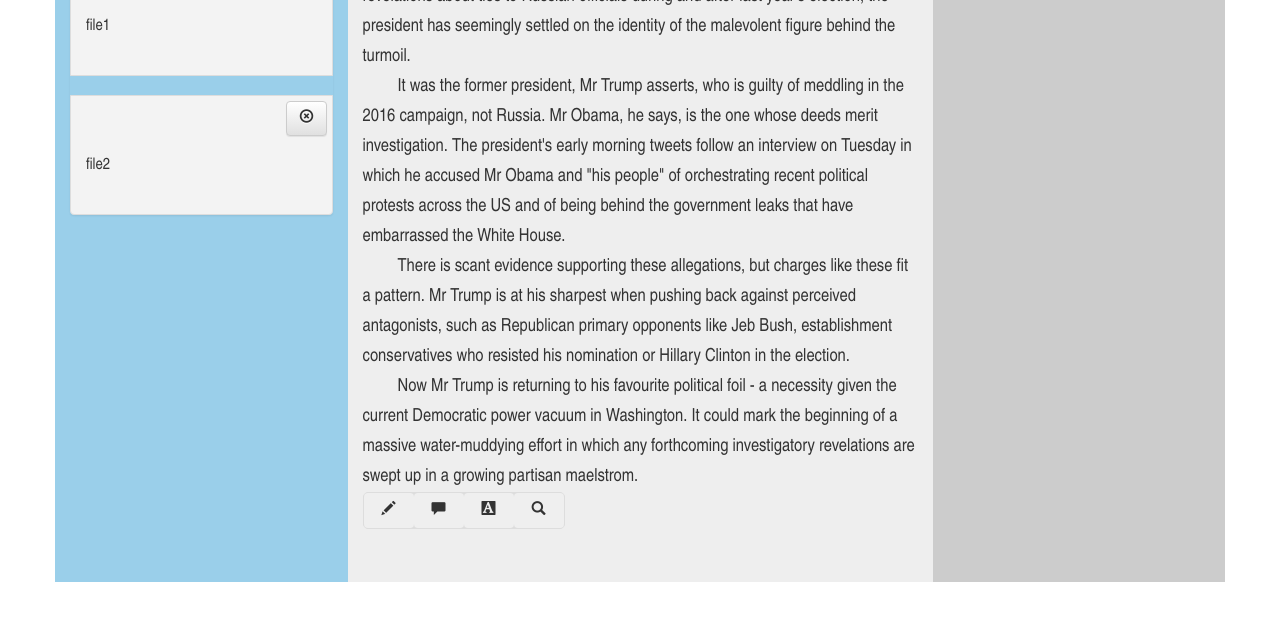
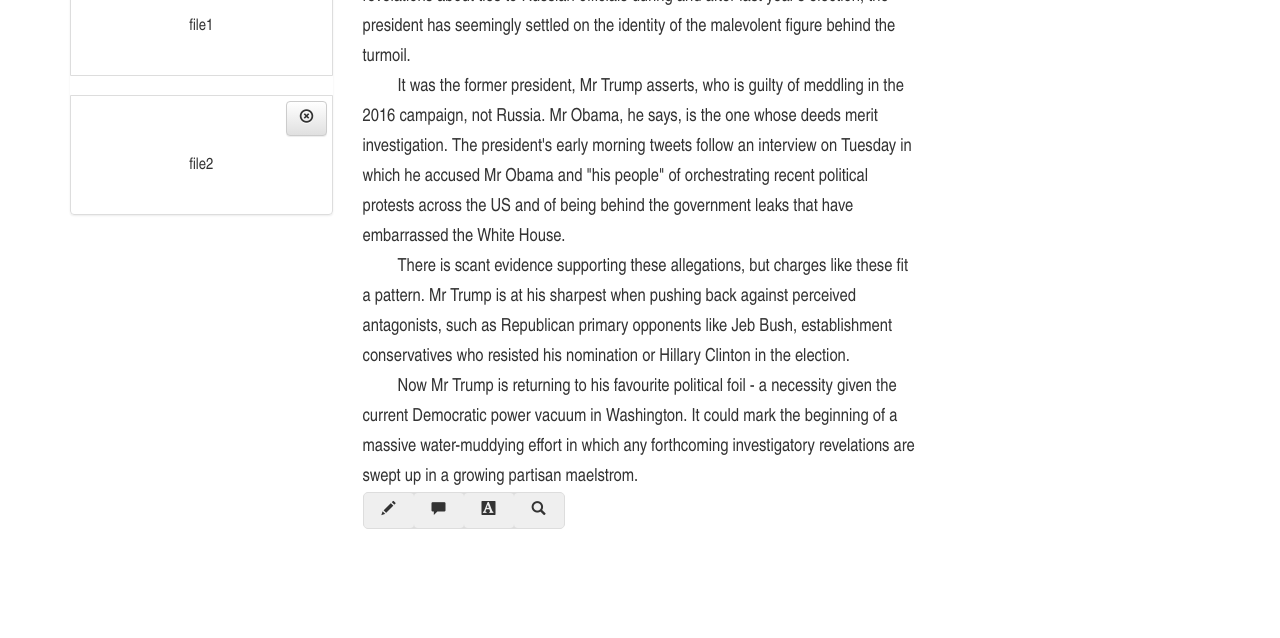
Before and after one commit to demongodYY/local-reader, a website: page index.html in a window 1280 px wide. Shown: the part 162-800 px from the top of the page. Drawn offline with Linux system fonts and the light colour scheme.

Commit message:
修改样式 #2

```diff
--- a/static/css/list_dian.css
+++ b/static/css/list_dian.css
@@ -1,11 +1,3 @@
-.div_catalog li{
-    width: 100%;
-    /*height: 120px;*/
-    margin-top: 20px;
-    background-color: #f3f3f3;
-    text-align: left;
-    /*line-height: 120px;*/
-}
 .div_catalog{
     height:680px;
     position: relative;
@@ -18,9 +10,9 @@
 .div_catalog li span{
     text-align: left;
 }
-#view{
+/*#view{
     height: 680px;
-}
+}*/
 .div_content h2{
     text-align: center;
     line-height: 40px;
--- a/static/css/main.css
+++ b/static/css/main.css
@@ -23,21 +23,10 @@ button,button:active{
 
 }
 /*layout*/
-.div_catalog{
-	background-color: #9acfea;
-	/*height: 100%;*/
-}
-.div_notes{
-	background-color: #ccc;
-	height: 680px;}
-.div_content{
-	background-color: #eee;
-	height: 680px;
-	overflow:auto;
-}
+
 
 /*catalog*/
-/**/.div_catalog input{
+.div_catalog input{
  	position:absolute;
  	clip:rect(0 0 0 0);
 }
@@ -45,7 +34,6 @@ button,button:active{
 	width: 100%;
 	height: 120px;
 	margin-top: 20px;
-	background-color: #f3f3f3;
 	text-align: center;
 	line-height: 120px;
 }
```
